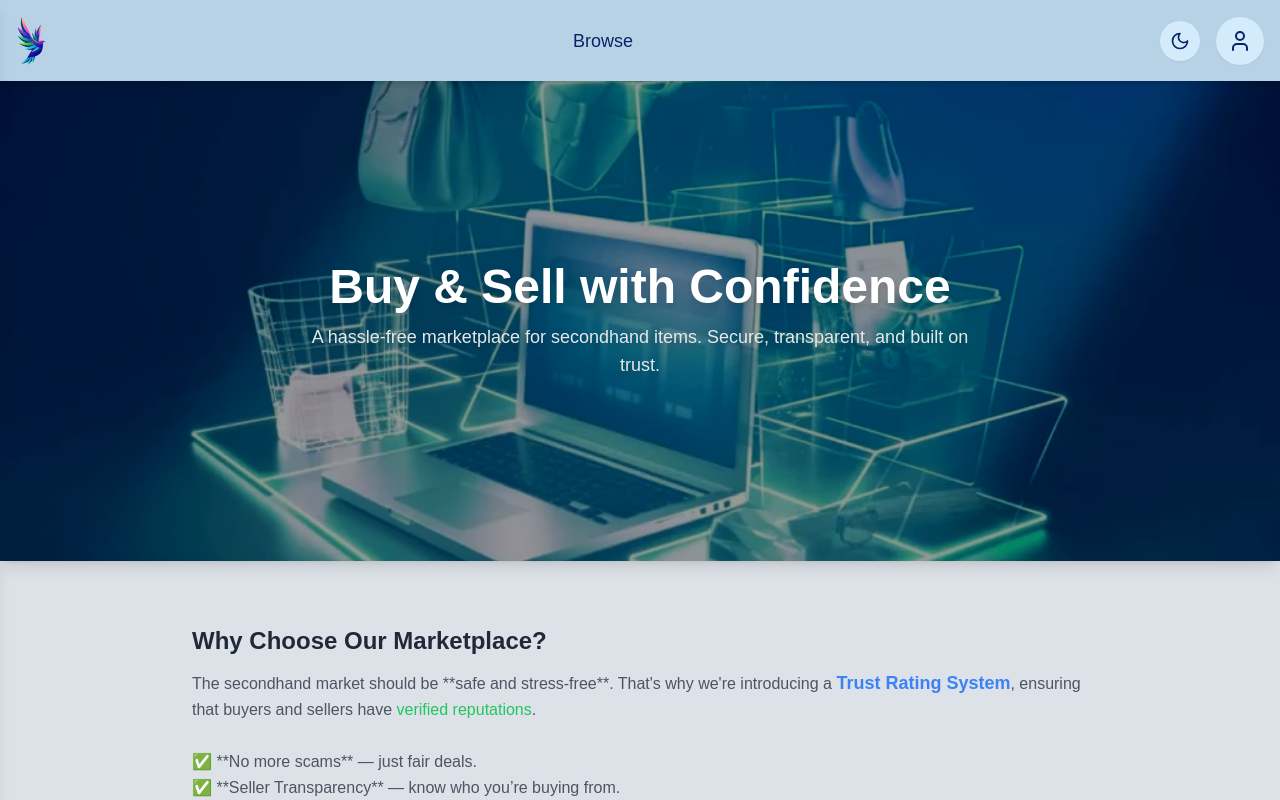
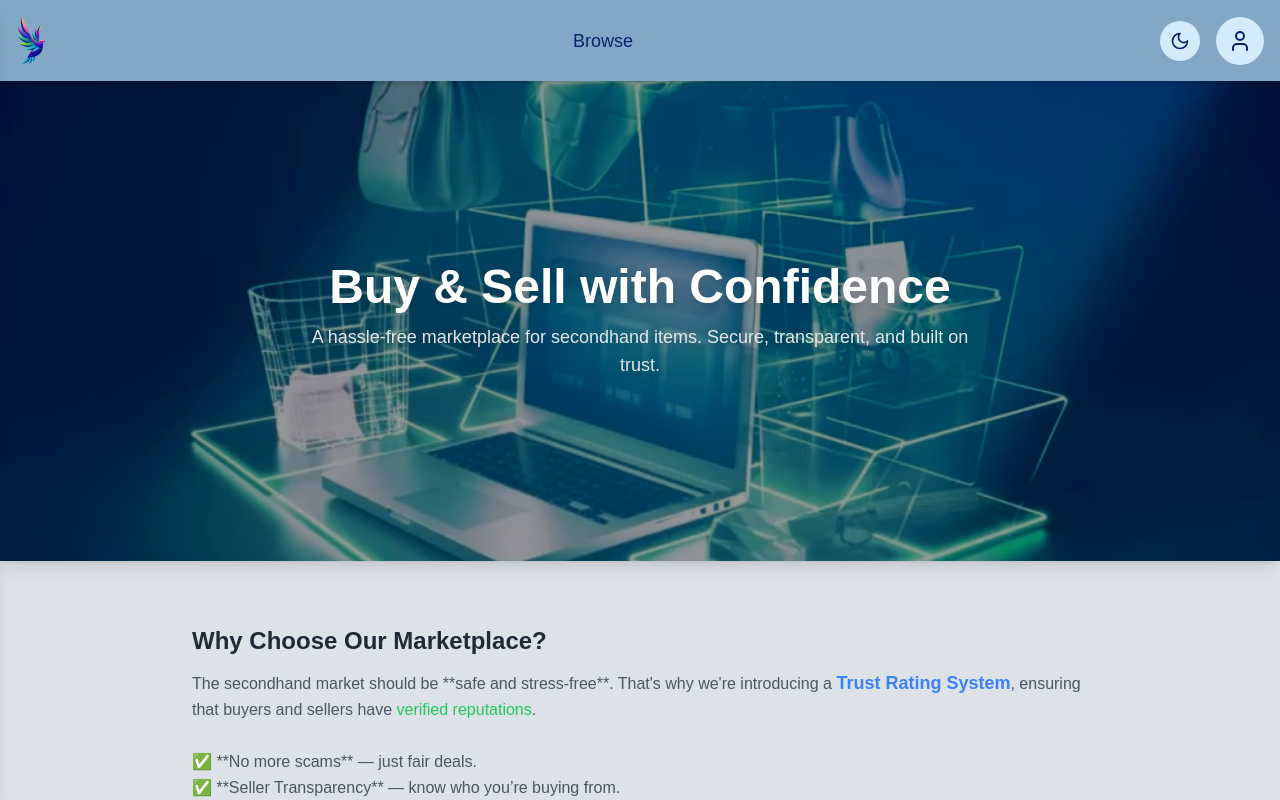
Before and after one commit to MarioCode13/marketplace-fe, a Next.js app: page / in a window 1280 px wide. Shown: the top 800 px of the page. Built offline with nearby package versions, Linux system fonts and the light colour scheme; no server answers.

Commit message:
Update globals.css

```diff
--- a/app/globals.css
+++ b/app/globals.css
@@ -5,7 +5,7 @@
 /* Default Light Mode */
 :root {
   --background: #dde2e8; /* Soft white */
-  --secondary-background: #b5d0e5ee;
+  --secondary-background: #82a8c6;
   --foreground: #092368; /* Deep blue */
   --muted-foreground: #0922684a;
   --primary: #5ca9dc; /* Stronger blue */
```
